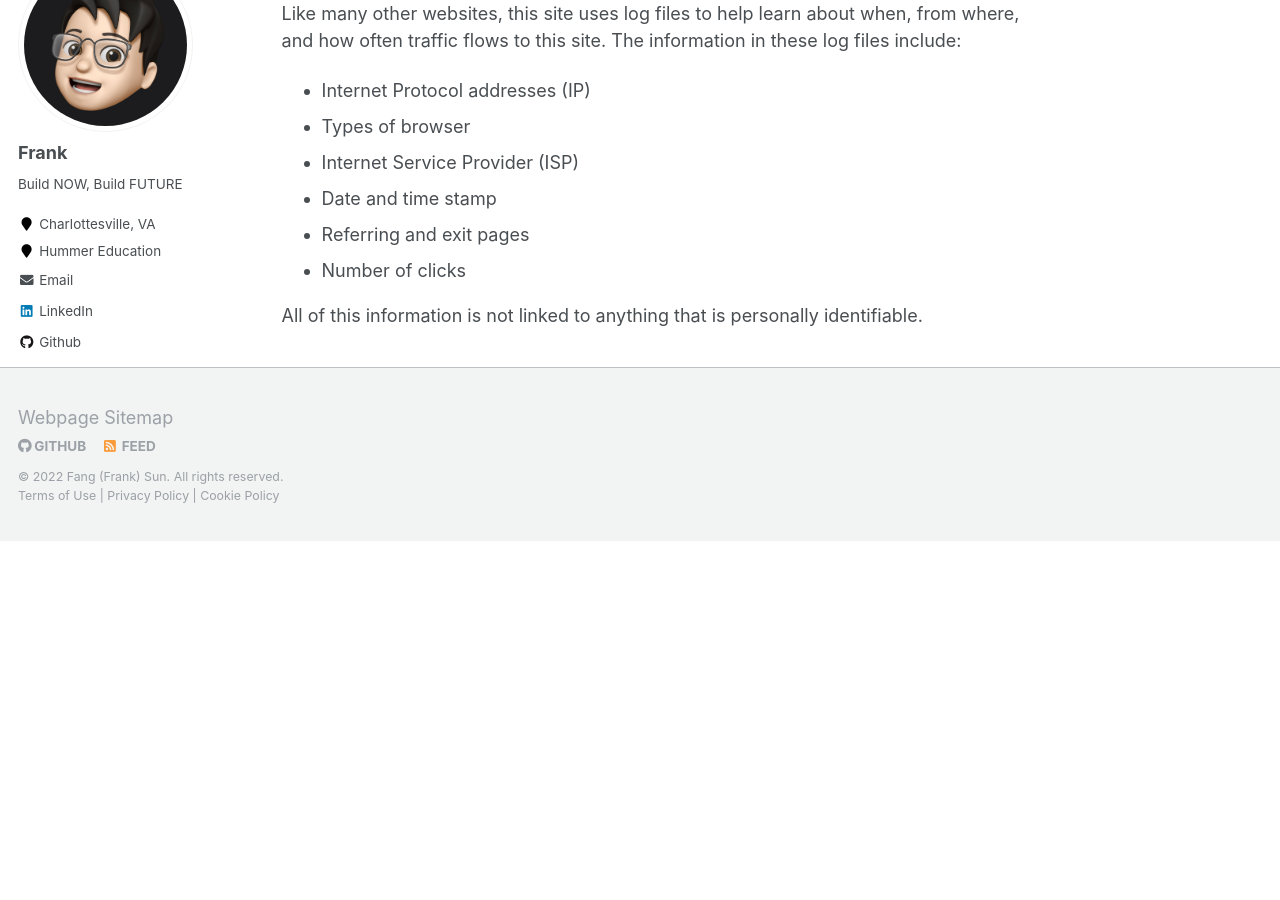
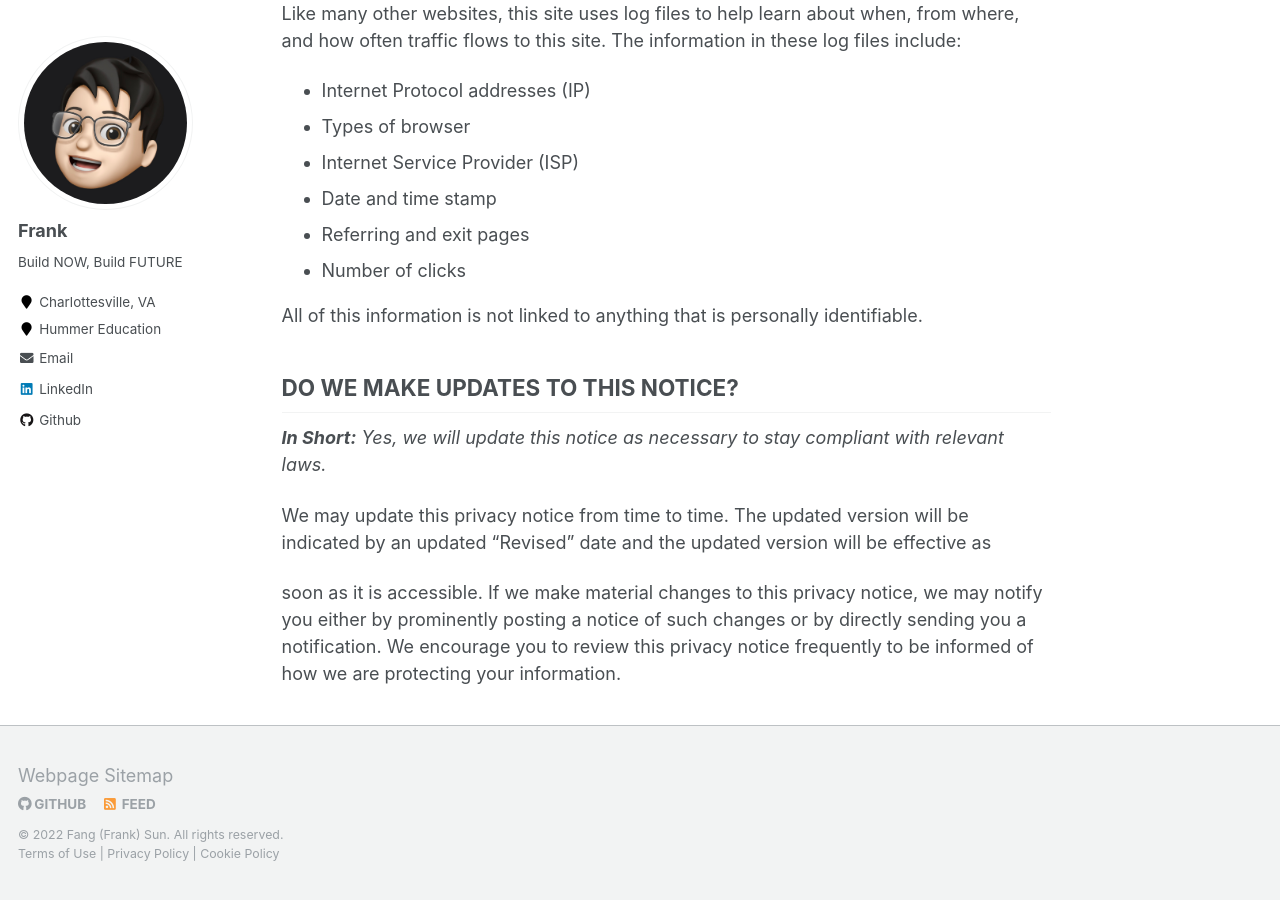
Before and after one commit to FangFrankSun/AcademicPage, a Jekyll site: the page built from _pages/privacy.md, in a window 1280 px wide and 900 px high, scrolled down 2445 px. Built offline with Jekyll 4.4.1, drawn with Linux system fonts in a browser that asks for light colours; before the commit the page ends 2986 px from its top, so only the background shows below that; some of the changed text lies outside the part shown.

Commit message:
Update privacy.md

```diff
--- a/_pages/privacy.md
+++ b/_pages/privacy.md
@@ -73,3 +73,11 @@ Like many other websites, this site uses log files to help learn about when, fro
 * Number of clicks
 
 All of this information is not linked to anything that is personally identifiable.
+
+## DO WE MAKE UPDATES TO THIS NOTICE?
+
+***In Short:** Yes, we will update this notice as necessary to stay compliant with relevant laws.*
+
+We may update this privacy notice from time to time. The updated version will be indicated by an updated "Revised" date and the updated version will be effective as
+
+soon as it is accessible. If we make material changes to this privacy notice, we may notify you either by prominently posting a notice of such changes or by directly sending you a notification. We encourage you to review this privacy notice frequently to be informed of how we are protecting your information.
```
